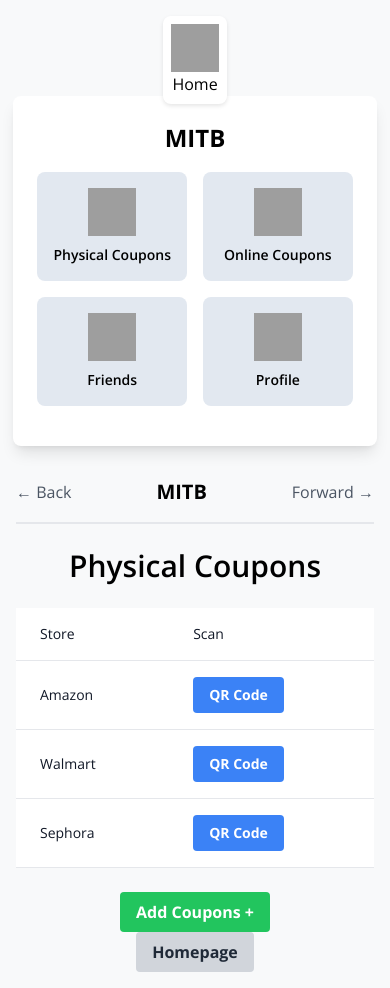
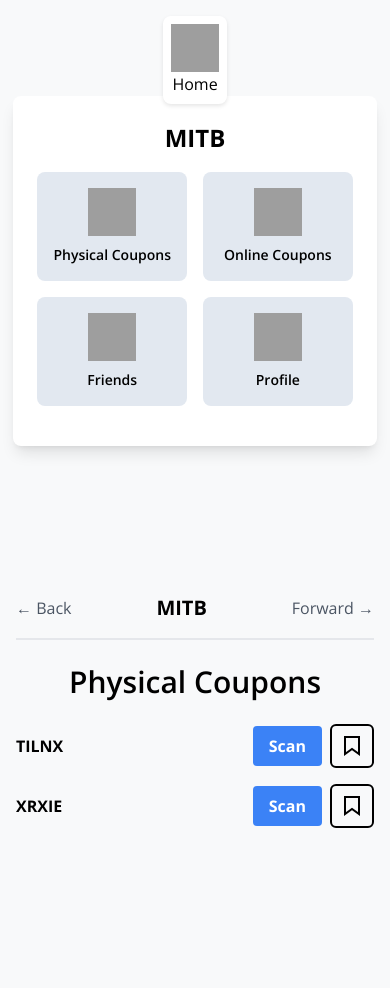
Before and after one commit to oOZephyrusOo/MITB, a plain HTML site: page index.html in a window 390 px wide. Both pictures are taken after a click on the button "Physical Coupons". After the commit the page ends 844 px from the top, so only its background shows below. Drawn offline with nearby package versions, Linux system fonts and the light colour scheme; grey boxes are pictures that could not be loaded.

Commit message:
index.html

```diff
--- a/index.html
+++ b/index.html
@@ -116,11 +116,11 @@
         <div id="physical-coupons" class="container mx-auto p-4 hidden">
             <!-- Navigation Bar -->
             <nav class="flex items-center justify-between border-b-2 py-4">
-                <button class="text-gray-600 hover:text-gray-800" onclick="navigateBack()">
+                <button class="text-gray-600 hover:text-gray-800">
                     <span>&larr; Back</span>
                 </button>
                 <div class="text-xl font-bold">MITB</div>
-                <button class="text-gray-600 hover:text-gray-800" onclick="navigateForward()">
+                <button class="text-gray-600 hover:text-gray-800">
                     <span>Forward &rarr;</span>
                 </button>
             </nav>
@@ -130,67 +130,33 @@
                 <h1 class="text-3xl font-semibold">Physical Coupons</h1>
             </header>
 
-            <!-- Coupons Table -->
-            <div class="overflow-x-auto mb-6">
-                <table class="min-w-full bg-white">
-                    <thead class="border-b">
-                        <tr>
-                            <th scope="col" class="text-sm font-medium text-gray-900 px-6 py-4 text-left">
-                                Store
-                            </th>
-                            <th scope="col" class="text-sm font-medium text-gray-900 px-6 py-4 text-left">
+            <!-- Coupons List with Bookmark Button -->
+            <div class="space-y-4">
+                <div class="flex justify-between items-center">
+                    <span class="font-bold">Amazon</span>
+                    <div class="flex items-center space-x-2">
+                        <button class="bg-blue-500 hover:bg-blue-700 text-white font-bold py-2 px-4 rounded">
                             Scan
-                            </th>
-                        </tr>
-                    </thead>
-                    <tbody>
-                        <tr class="border-b">
-                            <td class="px-6 py-4 whitespace-nowrap text-sm font-medium text-gray-900">
-                                Amazon
-                            </td>
-                            <td class="text-sm text-gray-900 font-light px-6 py-4 whitespace-nowrap">
-                                <button class="bg-blue-500 hover:bg-blue-700 text-white font-bold py-2 px-4 rounded">
-                                    QR Code
                         </button>
-                            </td>
-                        </tr>
-                        <tr class="border-b">
-                            <td class="px-6 py-4 whitespace-nowrap text-sm font-medium text-gray-900">
-                                Walmart
-                            </td>
-                            <td class="text-sm text-gray-900 font-light px-6 py-4 whitespace-nowrap">
-                                <button class="bg-blue-500 hover:bg-blue-700 text-white font-bold py-2 px-4 rounded">
-                                    QR Code
-                                </button>
-                            </td>
-                        </tr>
-                        <tr class="border-b">
-                            <td class="px-6 py-4 whitespace-nowrap text-sm font-medium text-gray-900">
-                                Sephora
-                            </td>
-                            <td class="text-sm text-gray-900 font-light px-6 py-4 whitespace-nowrap">
-                                <button class="bg-blue-500 hover:bg-blue-700 text-white font-bold py-2 px-4 rounded">
-                                    QR Code
-                                </button>
-                            </td>
-                        </tr>
-                    </tbody>
-                </table>
-            </div>
-
-            <!-- Add Coupons Button -->
-            <div class="add-button">
-                <button class="bg-green-500 hover:bg-green-700 text-white font-bold py-2 px-4 rounded">
-                    Add Coupons +
+                        <button onclick="toggleBookmark(event)" class="bookmark-btn p-2 border-2 border-black rounded-md bg-transparent text-black">
+                            <svg xmlns="http://www.w3.org/2000/svg" class="h-6 w-6" fill="none" viewBox="0 0 24 24" stroke="currentColor" stroke-width="2">
+                                <path d="M5 3v17l7-5 7 5V3z" />
+                            </svg>
                         </button>
                     </div>
-
-            <!-- Footer with Homepage Button -->
-            <footer class="text-center">
-                <button class="bg-gray-300 hover:bg-gray-400 text-gray-800 font-bold py-2 px-4 rounded" onclick="navigateToHome()">
-                    Homepage
+                </div>
+                <div class="flex justify-between items-center">
+                    <span class="font-bold">Walmart</span>
+                    <div class="flex items-center space-x-2">
+                        <button class="bg-blue-500 hover:bg-blue-700 text-white font-bold py-2 px-4 rounded">
+                            Scan
                         </button>
-            </footer>
+                        <button onclick="toggleBookmark(event)" class="bookmark-btn p-2 border-2 border-black rounded-md bg-transparent text-black">
+                            <svg xmlns="http://www.w3.org/2000/svg" class="h-6 w-6" fill="none" viewBox="0 0 24 24" stroke="currentColor" stroke-width="2">
+                                <path d="M5 3v17l7-5 7 5V3z" />
+                            </svg>
+                        </button>
+                    </div>
                 </div>
         <!-- Online Coupons Page -->
         <div id="online-coupons" class="container mx-auto p-4 hidden">
@@ -467,6 +433,14 @@
         document.querySelectorAll('span.font-bold').forEach((element) => {
             element.textContent = generateRandomCode();
         });
+
+        // Script to handle bookmark toggle
+        function toggleBookmark(event) {
+            event.currentTarget.classList.toggle('bg-black');
+            event.currentTarget.classList.toggle('text-white');
+            event.currentTarget.classList.toggle('bg-transparent');
+            event.currentTarget.classList.toggle('text-black');
+        }
     </script>
 </body>
 </html>
```
Lines whose indentation alone changed are shown as unchanged.
